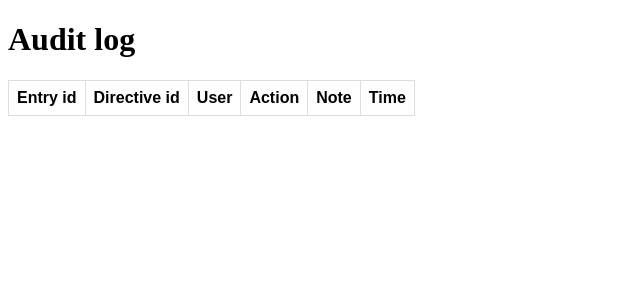
After one commit to Themis3000/ArchiveAlliance, a Python web app: template templates/audit_log.jinja in a window 1280 px wide. The commit adds this page. Shown: the top 300 px of the page, without its empty margins (0-640 px from the left). Run offline with Jinja, Linux system fonts and the light colour scheme; the template is opened without the code that fills it, so the values that code supplies are empty.

Commit message:
Added audit page

```diff
--- /dev/null
+++ b/templates/audit_log.jinja
@@ -0,0 +1,47 @@
+<!DOCTYPE html>
+<html lang="en">
+<head>
+    <meta charset="UTF-8">
+    <title>Audit log</title>
+    <style>
+        table {
+          font-family: arial, sans-serif;
+          border-collapse: collapse;
+        }
+
+        td, th {
+          border: 1px solid #dddddd;
+          text-align: left;
+          padding: 8px;
+        }
+
+        tr:nth-child(even) {
+          background-color: #dddddd;
+        }
+    </style>
+</head>
+<body>
+    <h1>Audit log</h1>
+    <table>
+        <tr>
+            <th>Entry id</th>
+            <th>Directive id</th>
+            <th>User</th>
+            <th>Action</th>
+            <th>Note</th>
+            <th>Time</th>
+        </tr>
+        {% for entry in audit_log %}
+            <tr>
+                <td>{{ entry.id_ }}</td>
+                <td><a href="/directives/{{ entry.directive }}">{{ entry.directive }}</a></td>
+                <td>{{ entry.username }}</td>
+                <td>{{ entry.action }}</td>
+                <td>{{ entry.note }}</td>
+                <td>{{ entry.time }}</td>
+            </tr>
+        {% endfor %}
+    </table>
+
+</body>
+</html>
--- a/templates/directives.jinja
+++ b/templates/directives.jinja
@@ -25,6 +25,7 @@
     {% if is_super_admin %}
         <a href="/manage_users">Manage users</a>
     {% endif %}
+    <a href="/audit_log">Audit log</a>
     <form action="/add_directive" method="post">
         <label>
             Directive type
```
Also changed, not shown: db/sqlc/queries.py (+29 -0 lines), db/sqlc/queries.sql (+9 -1 lines), main.py (+17 -0 lines).
